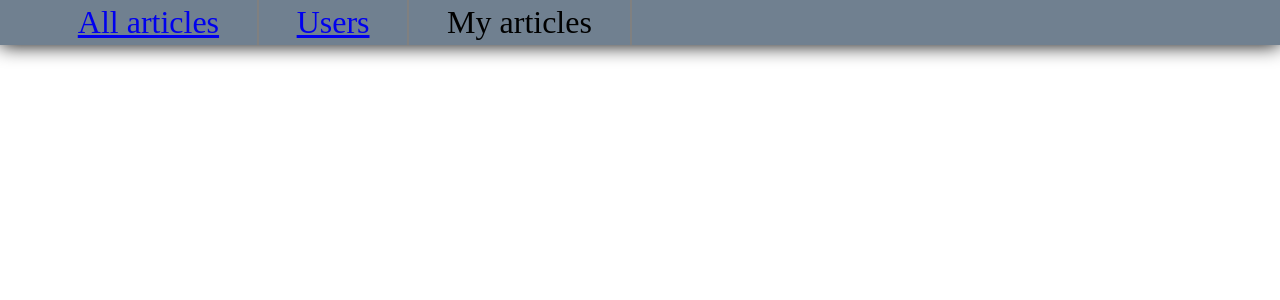
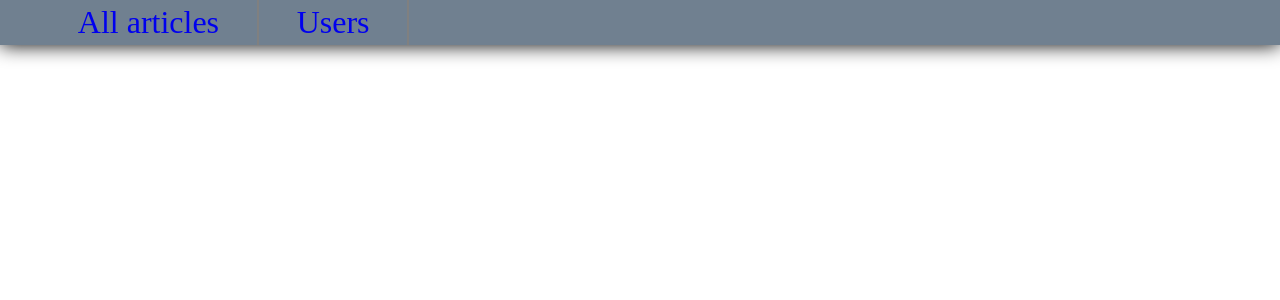
Before and after one commit to Georgiy98/Development-of-intelligent-Web-systems, a Django app: page /articles in a window 1280 px wide. Shown: the top 300 px of the page. Run offline with Django 3.2, Linux system fonts and the light colour scheme; data that the repository does not hold is empty.

Commit message:
visual fix

```diff
--- a/app1/templates/base.html
+++ b/app1/templates/base.html
@@ -10,9 +10,9 @@
 <body>
 <header>
     <ul>
-        <li><a href="{% url 'article_list' %}">All articles</a></li>
-        <li><a href="{% url 'user_list' %}">Users</a></li>
-        <li>My articles</li>
+        <a href="{% url 'article_list' %}"><li>All articles</li></a>
+        <a href="{% url 'user_list' %}"><li>Users</li></a>
+<!--        <li>My articles</li>-->
     </ul>
 </header>
 {% block main %}
```
Also changed, not shown: app1/migrations/0003_auto_20210428_1342.py (added), app1/migrations/0004_delete_example.py (added).
